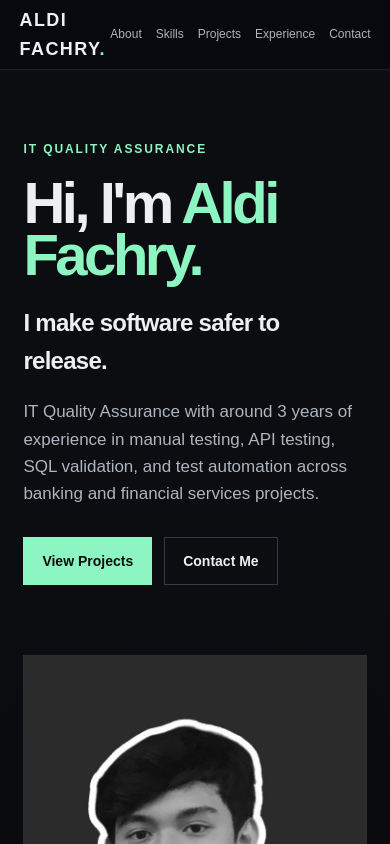
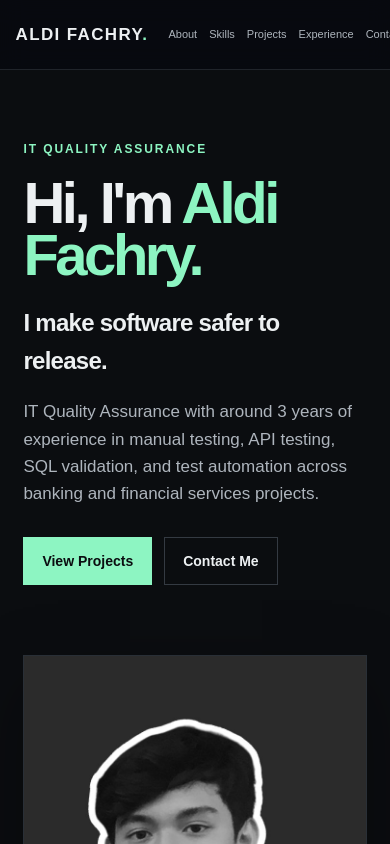
Before and after one commit to aldifchry/aldi-qa-portfolio, a Next.js app: page / in a window 390 px wide. Shown: the top 844 px of the page. Built offline with nearby package versions, Linux system fonts and the light colour scheme.

Commit message:
Improve mobile header spacing

```diff
--- a/app/globals.css
+++ b/app/globals.css
@@ -118,17 +118,21 @@ footer { border-top: 1px solid #20242a; padding: 25px 7vw; color: #69727d; font-
 @media (max-width: 850px) {
   .nav {
     height: 70px;
-    padding: 0 5vw;
+    padding: 0 4vw;
+    gap: 20px;
   }
 
   .brand {
-    font-size: 18px;
+    font-size: 17px;
+    white-space: nowrap;
   }
 
   .navlinks {
     display: flex;
-    gap: 14px;
-    font-size: 12px;
+    gap: 12px;
+    font-size: 11px;
+    white-space: nowrap;
+    margin-left: auto;
   }
 
   .hero,
```
